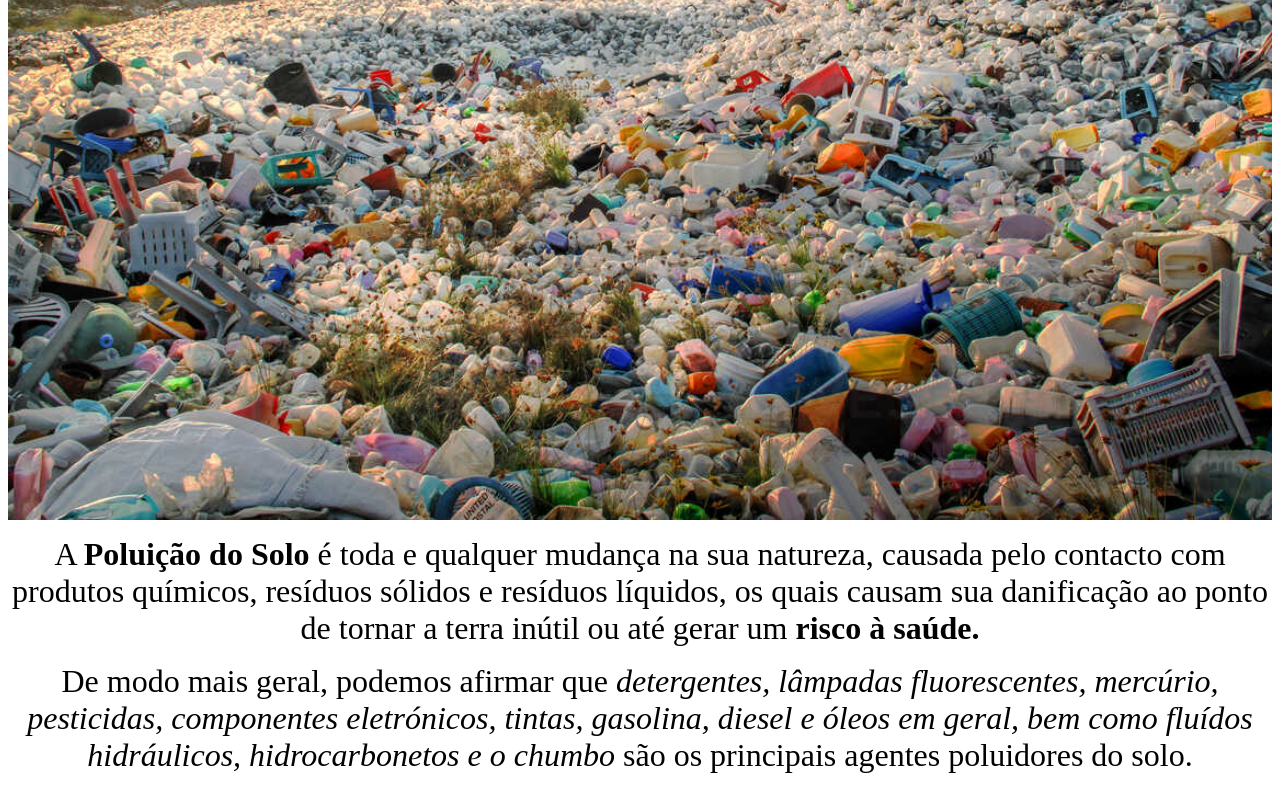
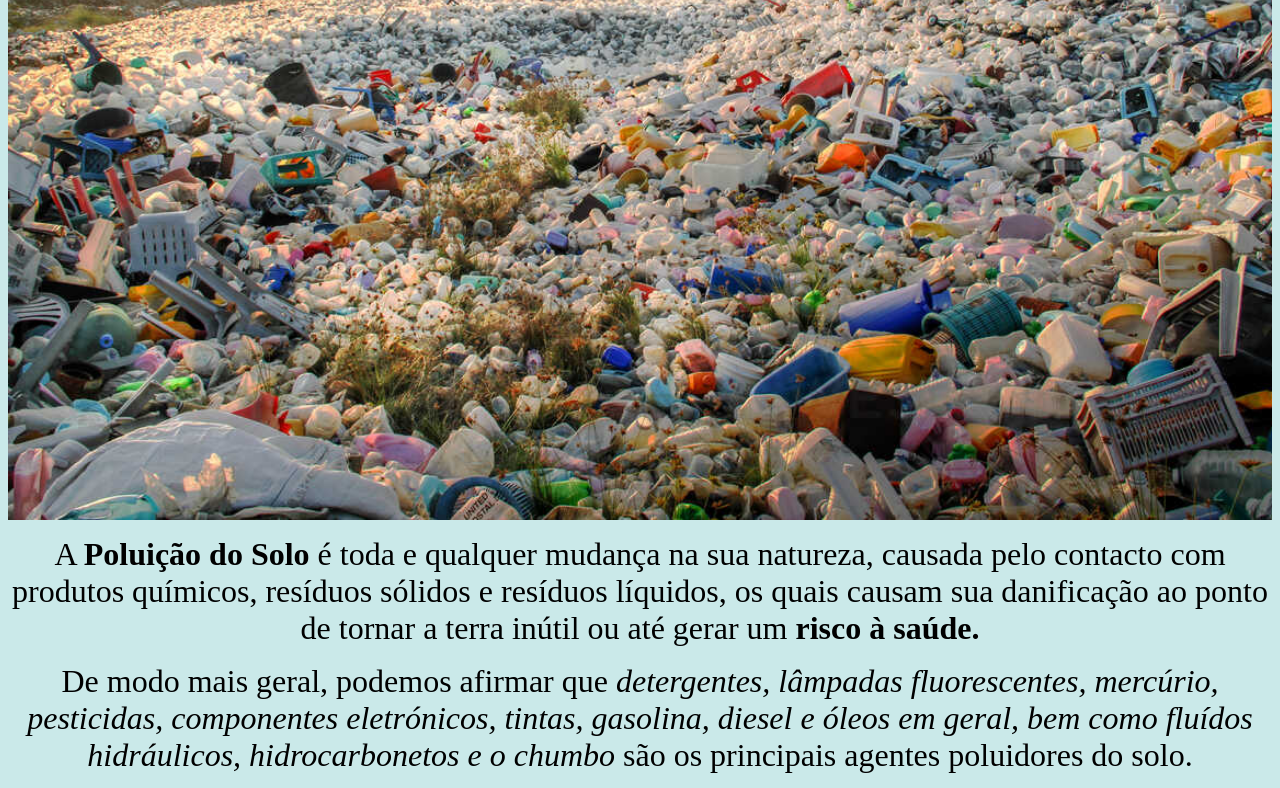
Before and after one commit to vicentesousa09/poluicaodosolo, a plain HTML site: page index.html in a window 1280 px wide. Shown: the part 388-1176 px from the top of the page. Drawn offline with Linux system fonts and the light colour scheme.

Commit message:
Add files via upload

```diff
--- a/Stile.css
+++ b/Stile.css
@@ -7,3 +7,6 @@ div{
 h1{
 	margin:0;
 }
+body {
+    background-color: rgb(202, 233, 233);
+}
```
